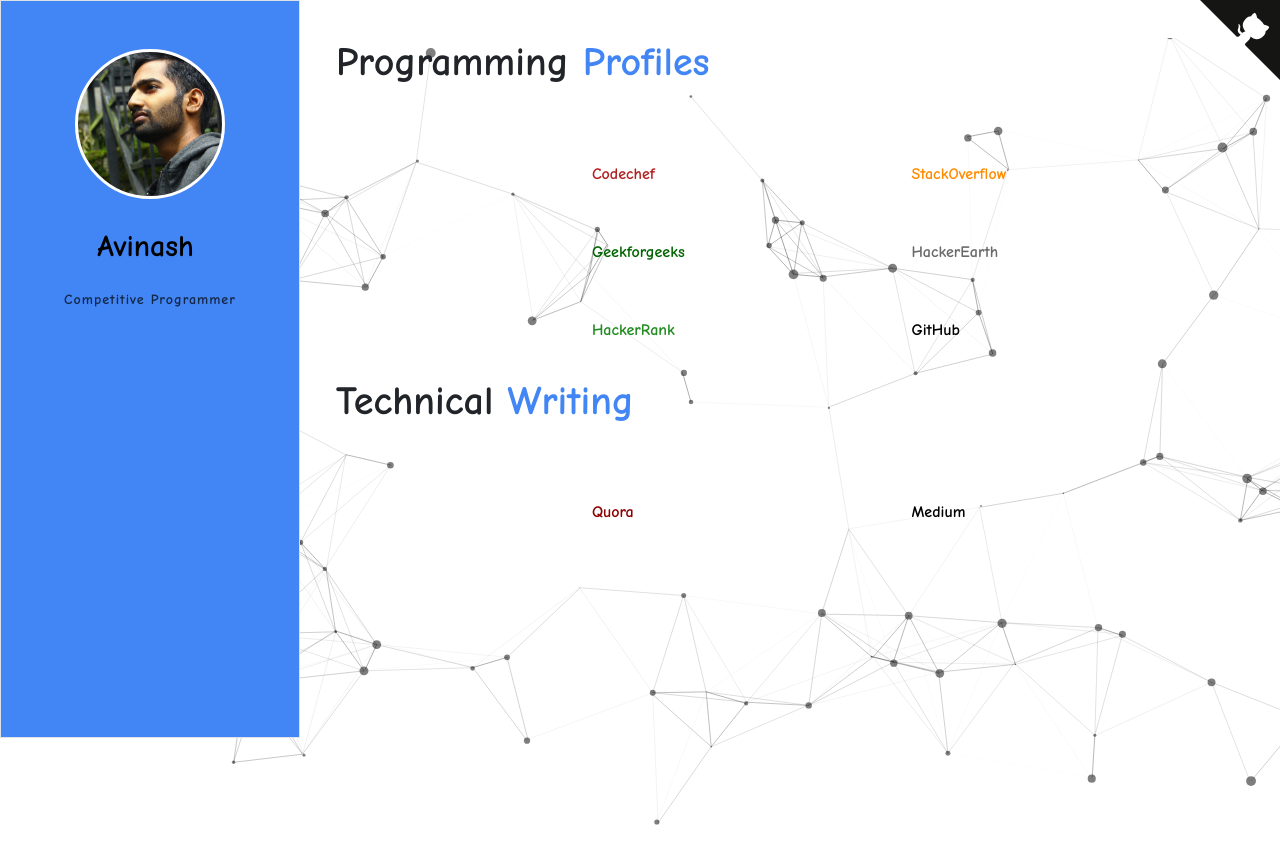
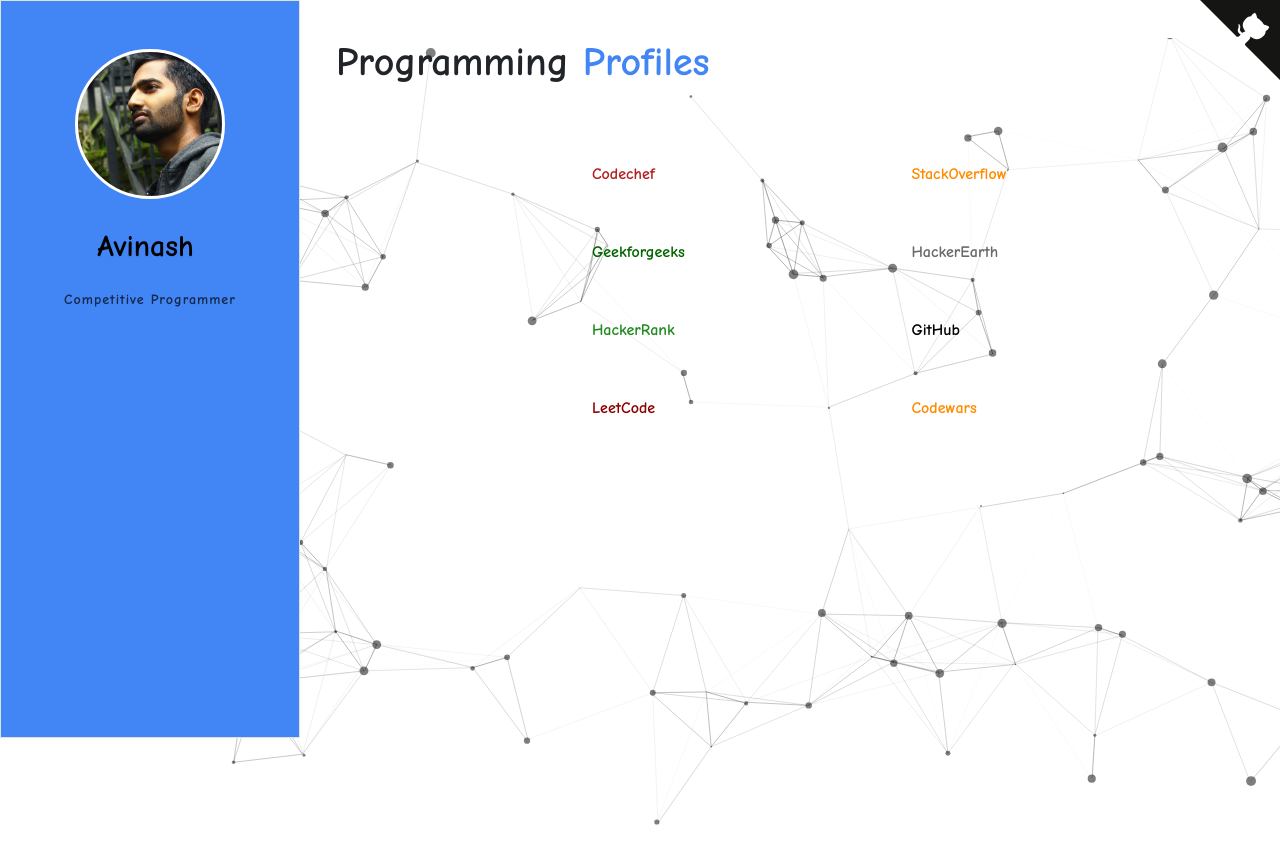
Before and after one commit to avinash-218/avinash-portfolio-2, a plain HTML site: page programprofile.html in a window 1280 px wide. Shown: the top 844 px of the page. Drawn offline with nearby package versions, Linux system fonts and the light colour scheme; a web font is replaced by a local one.

Commit message:
programming profile - removed tech writing

```diff
--- a/programprofile.html
+++ b/programprofile.html
@@ -111,27 +111,24 @@
           </a>
         </strong>
       </div>
-
-    </div>
-    <div class="headerfor1">
-      <h3 style="font-family:Comic Sans MS" class="nameheaderr animate__animated animate__fadeInLeft">Technical<span> Writing</span></h3>
-    </div>
-    <div class="row alignrow">
       <div class="col-lg-6 animate__animated animate__fadeInLeft">
         <strong>
-          <a href="https://www.quora.com/profile/Avinash-710">
-            <p style="font-family:Comic Sans MS; color:darkred">Quora</p>
+          <a href="https://leetcode.com/ravinash218/">
+            <p style="font-family:Comic Sans MS; color:darkred">LeetCode</p>
           </a>
         </strong>
       </div>
       <div class="col-lg-6 animate__animated animate__fadeInRight">
         <strong>
-          <a href="https://medium.com/@ravinash218">
-            <p style="font-family:Comic Sans MS; color:black">Medium</p>
+          <a href="https://www.codewars.com/users/avinash-218">
+            <p style="font-family:Comic Sans MS; color:darkorange">Codewars</p>
           </a>
         </strong>
       </div>
+
+
     </div>
+
   </section>
   <script src="https://code.jquery.com/jquery-3.2.1.slim.min.js" integrity="sha384-KJ3o2DKtIkvYIK3UENzmM7KCkRr/rE9/Qpg6aAZGJwFDMVNA/GpGFF93hXpG5KkN" crossorigin="anonymous"></script>
   <script src="https://cdnjs.cloudflare.com/ajax/libs/popper.js/1.12.9/umd/popper.min.js" integrity="sha384-ApNbgh9B+Y1QKtv3Rn7W3mgPxhU9K/ScQsAP7hUibX39j7fakFPskvXusvfa0b4Q" crossorigin="anonymous"></script>
```
